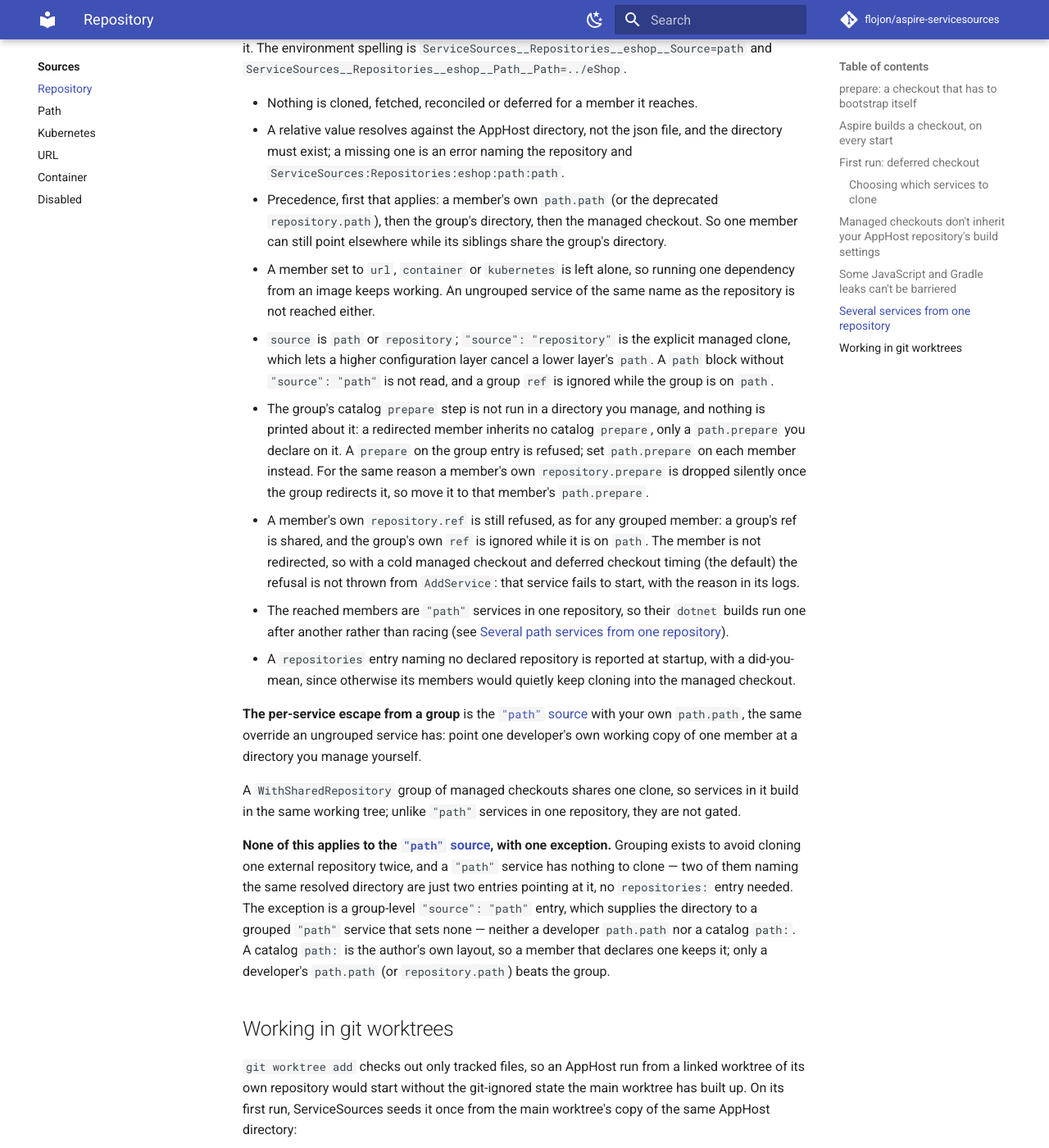
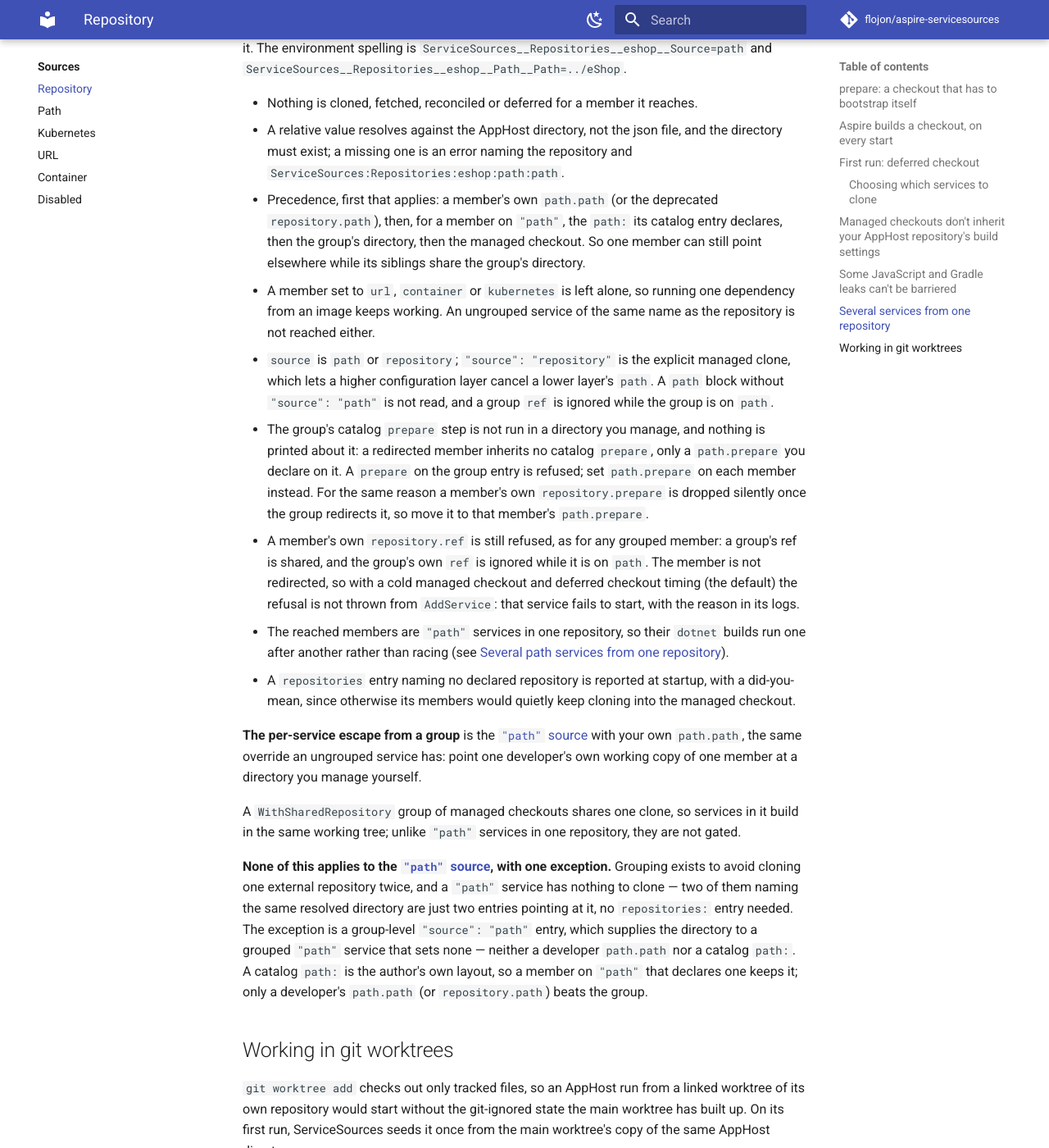
Before and after one commit to flojon/aspire-servicesources, an MkDocs documentation site: the page built from docs/sources/repository.md, in a window 1280 px wide and 1400 px high, scrolled down 18806 px. Shown: the whole window at 82% size. Built offline with MkDocs 1.6.1 and Material for MkDocs 9.7.7, drawn with Linux system fonts in a browser that asks for light colours; comment, search, counter and statistics services are not loaded.

Commit message:
Document the catalog path rung in the group precedence and pin it in tests (#445)
Co-Authored-By: Claude Sonnet 5.5 <noreply@anthropic.com>

```diff
--- a/docs/sources/repository.md
+++ b/docs/sources/repository.md
@@ -797,7 +797,7 @@ it. The environment spelling is `ServiceSources__Repositories__eshop__Source=pat
 - A relative value resolves against the AppHost directory, not the json file, and the directory must
   exist; a missing one is an error naming the repository and `ServiceSources:Repositories:eshop:path:path`.
 - Precedence, first that applies: a member's own `path.path` (or the deprecated `repository.path`),
-  then the group's directory, then the managed checkout. So one member can still point elsewhere
+  then, for a member on `"path"`, the `path:` its catalog entry declares, then the group's directory, then the managed checkout. So one member can still point elsewhere
   while its siblings share the group's directory.
 - A member set to `url`, `container` or `kubernetes` is left alone, so running one dependency from an
   image keeps working. An ungrouped service of the same name as the repository is not reached either.
@@ -830,7 +830,7 @@ cloning one external repository twice, and a `"path"` service has nothing to clo
 the same resolved directory are just two entries pointing at it, no `repositories:` entry needed. The
 exception is a group-level `"source": "path"` entry, which supplies the directory to a grouped
 `"path"` service that sets none — neither a developer `path.path` nor a catalog `path:`. A catalog
-`path:` is the author's own layout, so a member that declares one keeps it; only a developer's
+`path:` is the author's own layout, so a member on `"path"` that declares one keeps it; only a developer's
 `path.path` (or `repository.path`) beats the group.
 
 ## Working in git worktrees
```
Also changed, not shown: CHANGELOG.md (+1 -1 lines), 2 other files.
